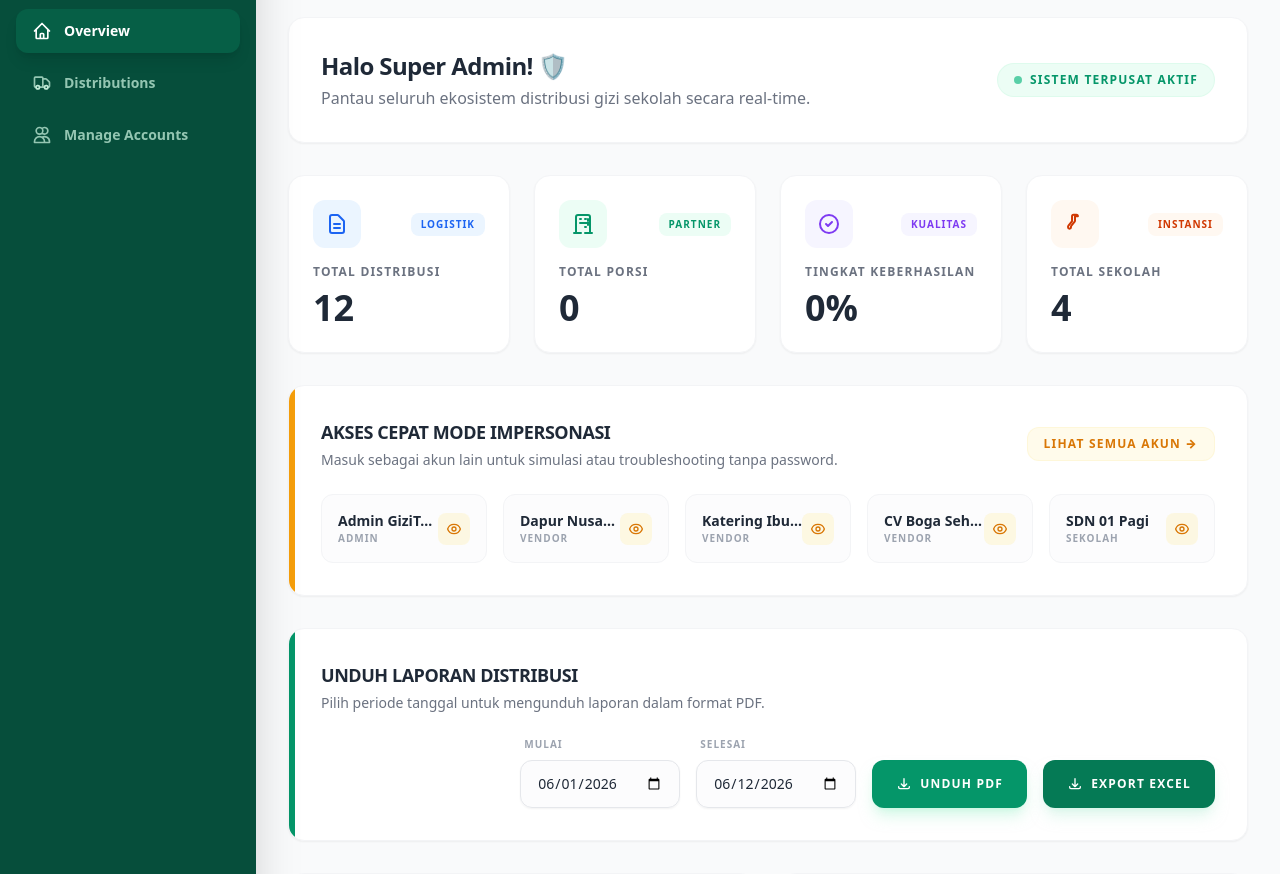
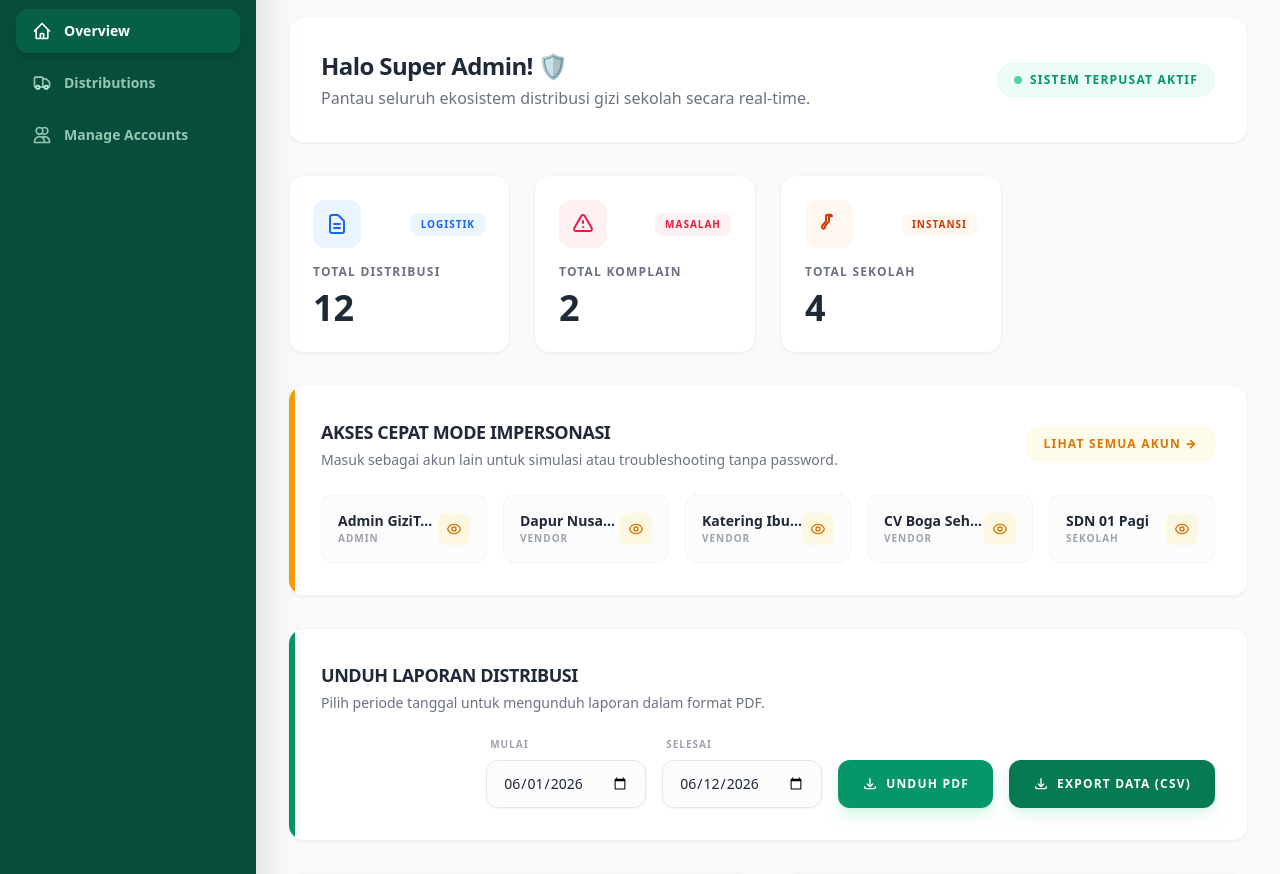
Before and after one commit to FridaySummers/Gizitrack-Kelompok-a, a Laravel app: page /admin/dashboard in a window 1280 px wide. Shown: the part 151-1025 px from the top of the page. Run offline with Laravel 12, Linux system fonts and the light colour scheme; a user stored in the database is signed in; data comes from the database, SQL or seed files in the repository; style sheets or scripts are compiled from the project's sources.

Commit message:
fix(qa): final dashboard metrics, export UX improvements, and data tracking
- Fix dashboard stats: calculate Total Porsi and Success Rate
- Implement PBI 42: Add Total Komplain metric to Admin Dashboard
- Improve Export UX: Rename Excel to CSV and ensure correct extensions
- Implement PBI 40: Add created_by column to distribusis for audit trail
- Update live update script for all dashboard metrics

```diff
--- a/app/Http/Controllers/Admin/AnalyticsController.php
+++ b/app/Http/Controllers/Admin/AnalyticsController.php
@@ -25,6 +25,10 @@ class AnalyticsController extends Controller
                 "Pending",
             )->count(),
             "total_porsi" => Distribusi::sum("jumlah_porsi"),
+            "total_komplain" => Distribusi::whereIn("status", [
+                "Komplain",
+                "Kendala",
+            ])->count(),
 
             // PBI-24 Advanced Metrics
             "total_sekolah" => Distribusi::distinct("sekolah_tujuan")->count(
--- a/app/Http/Controllers/Admin/DashboardController.php
+++ b/app/Http/Controllers/Admin/DashboardController.php
@@ -10,8 +10,25 @@ class DashboardController extends Controller
     public function index()
     {
         $totalDistribusi = \App\Models\Distribusi::count();
-        $totalVendor = \App\Models\User::where("role", "vendor")->count();
+        $totalKomplain = \App\Models\Distribusi::whereIn("status", [
+            "Komplain",
+            "Kendala",
+        ])->count();
         $totalSekolah = \App\Models\User::where("role", "sekolah")->count();
+        $totalPorsi = \App\Models\Distribusi::sum("jumlah_porsi");
+
+        $successRate =
+            $totalDistribusi > 0
+                ? round(
+                        (\App\Models\Distribusi::whereIn("status", [
+                            "Diterima",
+                            "Diterima Sebagian",
+                        ])->count() /
+                            $totalDistribusi) *
+                            100,
+                        1,
+                    ) . "%"
+                : "0%";
 
         $distribusiTerbaru = \App\Models\Distribusi::latest()->take(5)->get();
 
@@ -27,8 +44,10 @@ class DashboardController extends Controller
             "admin.dashboard",
             compact(
                 "totalDistribusi",
-                "totalVendor",
+                "totalKomplain",
                 "totalSekolah",
+                "totalPorsi",
+                "successRate",
                 "distribusiTerbaru",
                 "recentUsers",
             ),
--- a/app/Http/Controllers/DistribusiController.php
+++ b/app/Http/Controllers/DistribusiController.php
@@ -39,6 +39,7 @@ class DistribusiController extends Controller
             "status" => "Dikirim",
             "latitude" => $request->latitude,
             "longitude" => $request->longitude,
+            "created_by" => auth()->id(),
         ];
 
         if ($request->latitude || $request->longitude) {
--- a/app/Models/Distribusi.php
+++ b/app/Models/Distribusi.php
@@ -20,6 +20,7 @@ class Distribusi extends Model
         "tanggal_pengiriman",
         "status",
         "catatan_kendala",
+        "created_by",
     ];
 
     // Relationships
--- a/resources/views/Admin/dashboard.blade.php
+++ b/resources/views/Admin/dashboard.blade.php
@@ -30,28 +30,16 @@
         <p class="text-4xl font-black text-gray-800 mt-2" id="total-distribusi">{{ $totalDistribusi ?? 0 }}</p>
     </div>
 
-    {{-- Total Porsi --}}
+    {{-- Total Komplain --}}
     <div class="bg-white rounded-2xl border border-gray-100 shadow-sm p-6 transition-all duration-300 hover:shadow-lg hover:-translate-y-1 group">
         <div class="flex items-center justify-between mb-4">
-            <div class="w-12 h-12 bg-emerald-50 rounded-xl flex items-center justify-center group-hover:bg-emerald-100 transition-colors duration-300">
-                <svg class="w-6 h-6 text-emerald-600" fill="none" stroke="currentColor" viewBox="0 0 24 24"><path stroke-linecap="round" stroke-linejoin="round" stroke-width="2" d="M19 21V5a2 2 0 00-2-2H7a2 2 0 00-2 2v16m14 0h2m-2 0h-5m-9 0H3m2 0h5M9 7h1m-1 4h1m4-4h1m-1 4h1m-1 4h1m2-8v2m0 2v2m0-2h2m-2 0H9"></path></svg>
+            <div class="w-12 h-12 bg-rose-50 rounded-xl flex items-center justify-center group-hover:bg-rose-100 transition-colors duration-300">
+                <svg class="w-6 h-6 text-rose-600" fill="none" stroke="currentColor" viewBox="0 0 24 24"><path stroke-linecap="round" stroke-linejoin="round" stroke-width="2" d="M12 9v2m0 4h.01m-6.938 4h13.856c1.54 0 2.502-1.667 1.732-3L13.732 4c-.77-1.333-2.694-1.333-3.464 0L3.34 16c-.77 1.333.192 3 1.732 3z"></path></svg>
             </div>
-            <span class="text-[10px] font-black uppercase tracking-widest text-emerald-600 bg-emerald-50 px-2.5 py-1 rounded-lg">Partner</span>
+            <span class="text-[10px] font-black uppercase tracking-widest text-rose-600 bg-rose-50 px-2.5 py-1 rounded-lg">Masalah</span>
         </div>
-        <p class="text-xs text-gray-500 font-black uppercase tracking-widest">Total Porsi</p>
-        <p class="text-4xl font-black text-gray-800 mt-2" id="total-porsi">{{ $totalPorsi ?? 0 }}</p>
-    </div>
-
-    {{-- Success Rate --}}
-    <div class="bg-white rounded-2xl border border-gray-100 shadow-sm p-6 transition-all duration-300 hover:shadow-lg hover:-translate-y-1 group">
-        <div class="flex items-center justify-between mb-4">
-            <div class="w-12 h-12 bg-purple-50 rounded-xl flex items-center justify-center group-hover:bg-purple-100 transition-colors duration-300">
-                <svg class="w-6 h-6 text-purple-600" fill="none" stroke="currentColor" viewBox="0 0 24 24"><path stroke-linecap="round" stroke-linejoin="round" stroke-width="2" d="M9 12l2 2 4-4m6 2a9 9 0 11-18 0 9 9 0 0118 0z"></path></svg>
-            </div>
-            <span class="text-[10px] font-black uppercase tracking-widest text-purple-600 bg-purple-50 px-2.5 py-1 rounded-lg">Kualitas</span>
-        </div>
-        <p class="text-xs text-gray-500 font-black uppercase tracking-widest">Tingkat Keberhasilan</p>
-        <p class="text-4xl font-black text-gray-800 mt-2" id="success-rate">{{ $successRate ?? '0%' }}</p>
+        <p class="text-xs text-gray-500 font-black uppercase tracking-widest">Total Komplain</p>
+        <p class="text-4xl font-black text-gray-800 mt-2" id="total-komplain">{{ $totalKomplain ?? 0 }}</p>
     </div>
 
     {{-- Total Sekolah --}}
@@ -127,7 +115,7 @@
                 <svg class="w-4 h-4 mr-2" fill="none" stroke="currentColor" viewBox="0 0 24 24">
                     <path stroke-linecap="round" stroke-linejoin="round" stroke-width="2" d="M4 16v1a2 2 0 002 2h12a2 2 0 002-2v-1m-4-4l-4 4m0 0l-4-4m4 4V4"></path>
                 </svg>
-                Export Excel
+                Export Data (CSV)
             </button>
         </form>
     </div>
@@ -309,7 +297,9 @@
                     // Update stats directly on the UI
                     if(document.getElementById('total-distribusi')) document.getElementById('total-distribusi').textContent = data.total_distribusi || 0;
                     if(document.getElementById('total-sekolah')) document.getElementById('total-sekolah').textContent = data.total_sekolah || 0;
-                    // Note: totalVendor is passed from controller, keeping it as is unless we add it to the API response
+                    if(document.getElementById('total-porsi')) document.getElementById('total-porsi').textContent = data.total_porsi || 0;
+                    if(document.getElementById('success-rate')) document.getElementById('success-rate').textContent = (data.success_rate || 0) + '%';
+                    if(document.getElementById('total-komplain')) document.getElementById('total-komplain').textContent = data.total_komplain || 0;
                 })
                 .catch(error => console.error('Error loading summary data:', error));
         }
--- a/resources/views/Admin/distributions/index.blade.php
+++ b/resources/views/Admin/distributions/index.blade.php
@@ -31,7 +31,7 @@
                           d="M4 16v1a2 2 0 002 2h12a2 2 0 002-2v-1m-4-4l-4 4m0 0l-4-4m4 4V4">
                     </path>
                 </svg>
-                Export Excel
+                Export Data (CSV)
             </a>
         </div>
     </div>
```
Also changed, not shown: database/migrations/2026_06_12_125811_add_created_by_to_distribusis_table.php (added).
